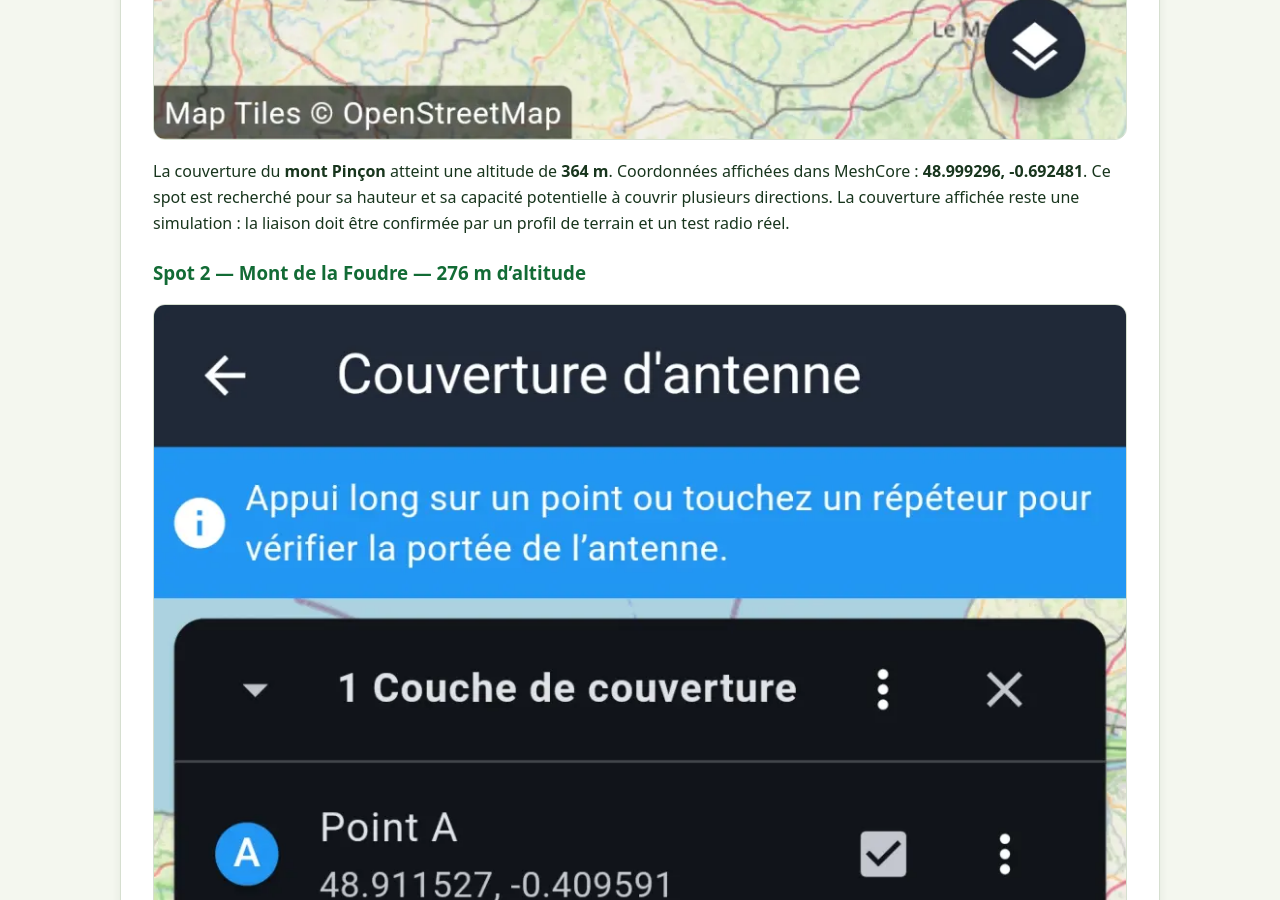
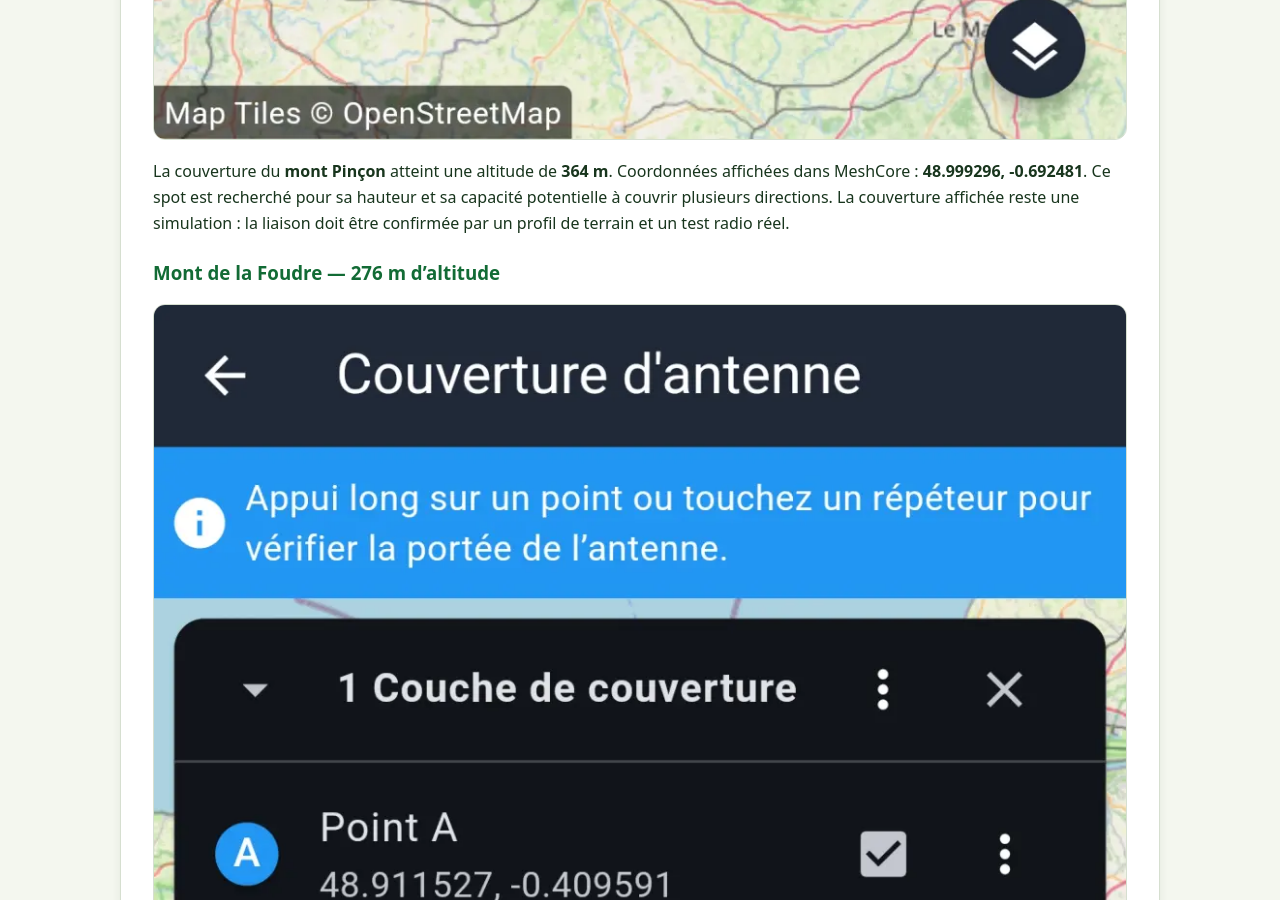
Before and after one commit to 1234LUCIUS/projet-interconnexion-normand-wiki, a Jekyll site: the page built from docs/terrain/03-simulateurs-couverture.md, in a window 1280 px wide and 900 px high, scrolled down 3465 px. Built offline with Jekyll 4.4.1, drawn with Linux system fonts in a browser that asks for light colours; some of the changed text lies outside the part shown.

Commit message:
Affiche uniquement les noms des monts

```diff
--- a/docs/terrain/03-simulateurs-couverture.md
+++ b/docs/terrain/03-simulateurs-couverture.md
@@ -27,19 +27,19 @@ Certains secteurs attirent l’attention pour l’installation éventuelle d’u
 
 Les exemples ci-dessous sont les trois spots nommés visibles dans la fonction **« Couverture d’antenne » de MeshCore**. Les coordonnées affichées dans chaque capture servent à retrouver le point cartographié ; elles ne constituent ni une réservation de site ni une autorisation d’installation.
 
-### Spot 1 — Mont Pinçon — 364 m d’altitude
+### Mont Pinçon — 364 m d’altitude
 
 ![Couverture MeshCore du mont Pinçon, 364 m d’altitude](../assets/meshcore-coverage/spot-seulline-calvados.webp)
 
 La couverture du **mont Pinçon** atteint une altitude de **364 m**. Coordonnées affichées dans MeshCore : **48.999296, -0.692481**. Ce spot est recherché pour sa hauteur et sa capacité potentielle à couvrir plusieurs directions. La couverture affichée reste une simulation : la liaison doit être confirmée par un profil de terrain et un test radio réel.
 
-### Spot 2 — Mont de la Foudre — 276 m d’altitude
+### Mont de la Foudre — 276 m d’altitude
 
 ![Couverture MeshCore du mont de la Foudre, 276 m d’altitude](../assets/meshcore-coverage/spot-pommeraye-calvados.webp)
 
 La couverture du **mont de la Foudre** atteint une altitude de **276 m**. Coordonnées affichées dans MeshCore : **48.911527, -0.409591**. Ce spot est recherché pour sa hauteur et sa vue potentielle vers plusieurs secteurs. La couverture affichée reste une simulation : la liaison doit être confirmée par un profil de terrain et un test radio réel.
 
-### Spot 3 — Mont du Père — 271 m d’altitude
+### Mont du Père — 271 m d’altitude
 
 ![Couverture MeshCore du mont du Père, 271 m d’altitude](../assets/meshcore-coverage/spot-calvados-3.webp)
 
```
